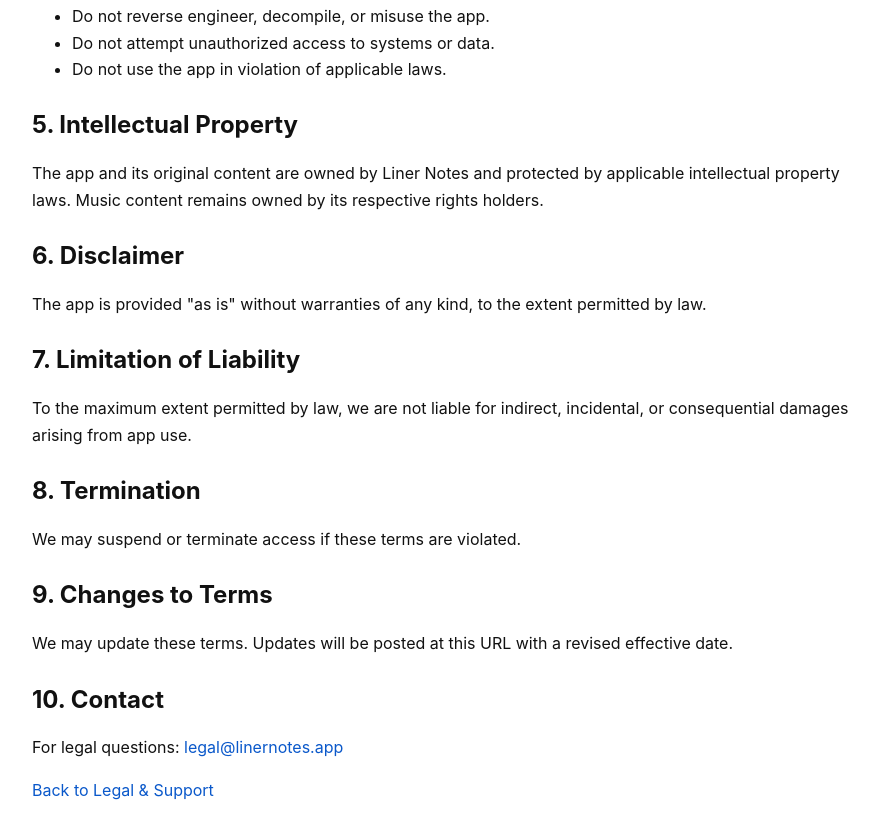
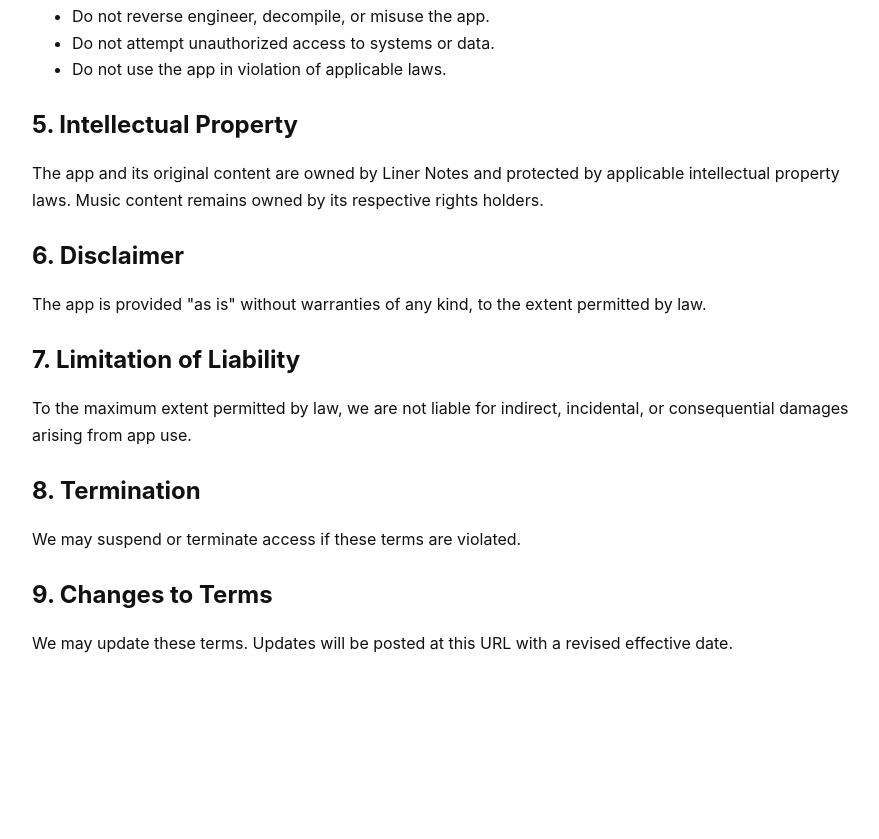
Before and after one commit to rahulmatthan/linernotes, a plain HTML site: page legal-site/terms.html in a window 1280 px wide. Shown: the part 565-1404 px from the top of the page, without its empty margins (188-1067 px from the left). After the commit the page ends 1262 px from the top, so only its background shows below. Drawn offline with Linux system fonts and the light colour scheme.

Commit message:
Remove contact clause from terms page

```diff
--- a/legal-site/terms.html
+++ b/legal-site/terms.html
@@ -47,9 +47,5 @@
   <h2>9. Changes to Terms</h2>
   <p>We may update these terms. Updates will be posted at this URL with a revised effective date.</p>
 
-  <h2>10. Contact</h2>
-  <p>For legal questions: <a href="mailto:legal@linernotes.app">legal@linernotes.app</a></p>
-
-  <p><a href="./index.html">Back to Legal & Support</a></p>
 </body>
 </html>
```
